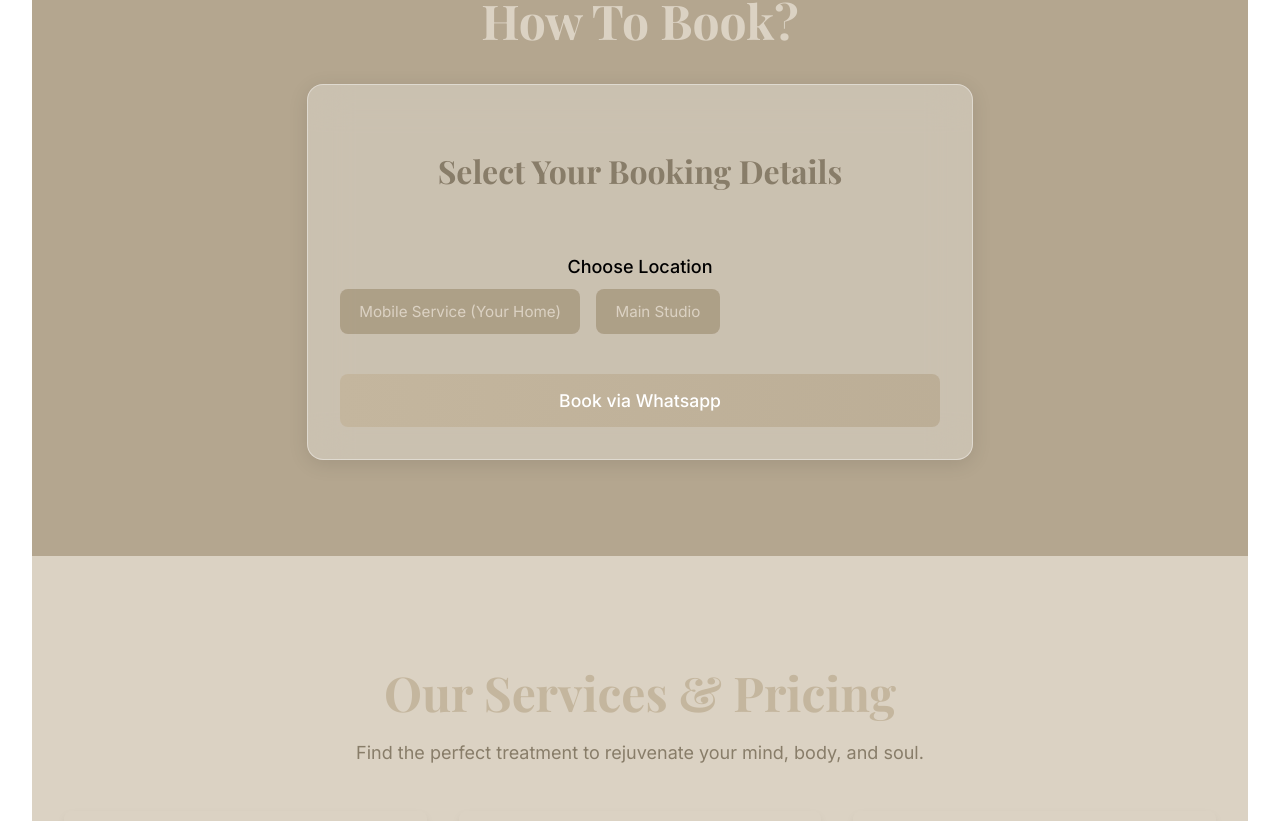
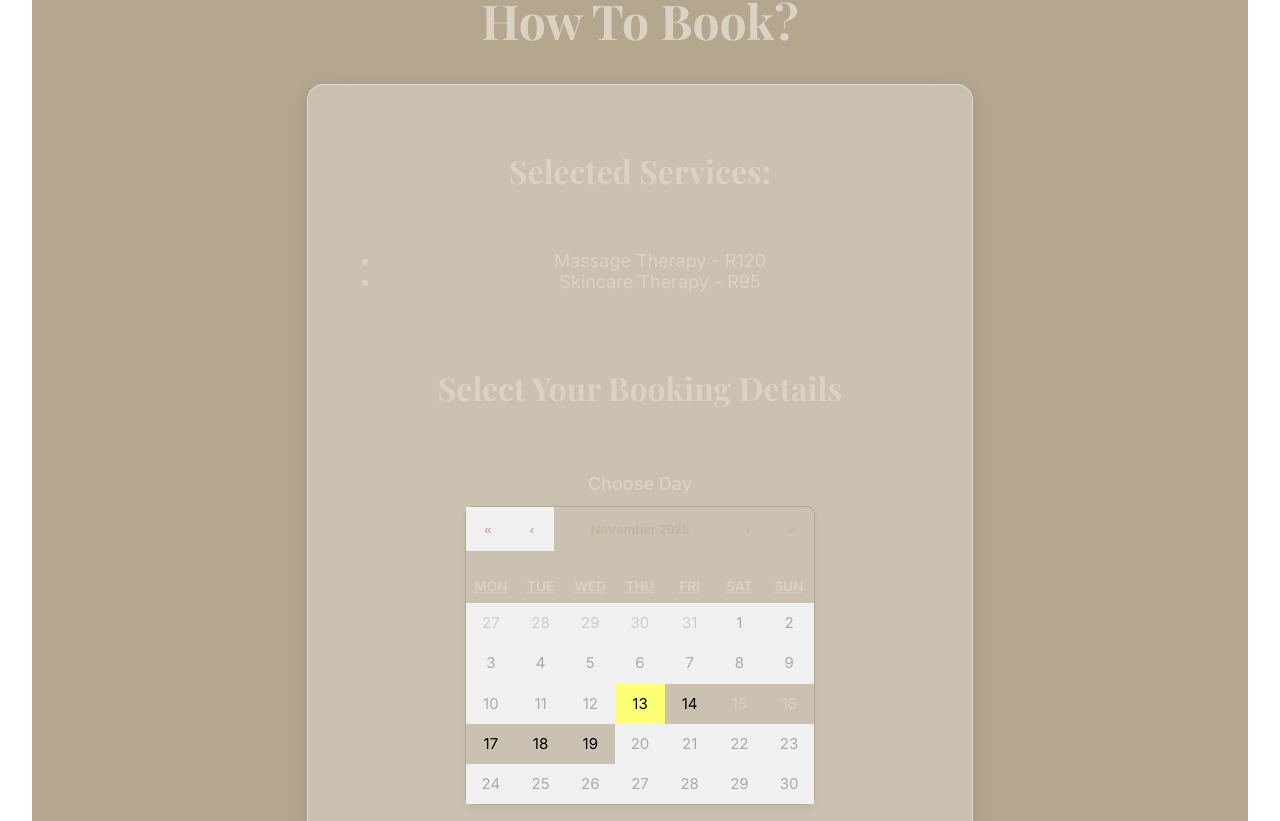
Before and after one commit to NgomsoGaya/mobilespa, a React (Vite) app: page / in a window 1280 px wide. Shown: the part 2119-2940 px from the top of the page. Built offline with nearby package versions, Linux system fonts and the light colour scheme.

Commit message:
Feat: Implement interactive calendar for DaySelector and BookingModal

```diff
--- a/package.json
+++ b/package.json
@@ -16,6 +16,7 @@
     "framer-motion": "^12.23.24",
     "gh-pages": "^6.3.0",
     "react": "^19.2.0",
+    "react-calendar": "^6.0.0",
     "react-dom": "^19.2.0",
     "react-intersection-observer": "^10.0.0",
     "react-slick": "^0.31.0",
--- /dev/null
+++ b/src/components/Forms/Booking/BookingModal.css
@@ -0,0 +1,73 @@
+.modal-overlay {
+  position: fixed;
+  top: 0;
+  left: 0;
+  right: 0;
+  bottom: 0;
+  background-color: rgba(0, 0, 0, 0.6);
+  display: flex;
+  justify-content: center;
+  align-items: center;
+  z-index: 1000;
+}
+
+.modal-content {
+  background-color: var(--color-surface);
+  padding: 2rem;
+  border-radius: 10px;
+  box-shadow: 0 5px 15px rgba(0, 0, 0, 0.3);
+  width: 90%;
+  max-width: 500px;
+  position: relative;
+}
+
+.modal-close {
+  position: absolute;
+  top: 1rem;
+  right: 1rem;
+  background: none;
+  border: none;
+  font-size: 1.5rem;
+  cursor: pointer;
+  color: var(--color-text-secondary);
+}
+
+.modal-content h2 {
+  color: var(--color-primary);
+  text-align: center;
+  margin-bottom: 1.5rem;
+}
+
+.modal-step-1 h3,
+.modal-step-2 h3 {
+  color: var(--color-text-primary);
+  margin-bottom: 1rem;
+}
+
+.modal-step-1 p {
+  color: var(--color-text-secondary);
+  margin-bottom: 0.5rem;
+}
+
+.modal-step-1 .button.primary,
+.modal-step-2 .button.primary {
+  margin-top: 1.5rem;
+  width: 100%;
+}
+
+.share-location-text {
+  text-align: center;
+  margin: 1rem 0;
+  color: var(--color-text-secondary);
+}
+
+.modal-navigation {
+  display: flex;
+  justify-content: space-between;
+  margin-top: 1.5rem;
+  gap: 1rem;
+}
+
+.modal-navigation .button {
+  flex: 1;
+}
--- /dev/null
+++ b/src/components/Forms/Booking/BookingModal.jsx
@@ -0,0 +1,121 @@
+import React, { useState } from 'react';
+import Button from '../../UI/Button';
+import InputField from '../InputField';
+import './BookingModal.css';
+
+const BookingModal = ({ isOpen, onClose, bookingDetails }) => {
+  const [step, setStep] = useState(1);
+  const [customerDetails, setCustomerDetails] = useState({
+    name: '',
+    email: '',
+    phone: '',
+    address: '',
+  });
+
+  if (!isOpen) return null;
+
+  const handleInputChange = (e) => {
+    const { name, value } = e.target;
+    setCustomerDetails((prevDetails) => ({ ...prevDetails, [name]: value }));
+  };
+
+  const handleNextStep = () => {
+    setStep(2);
+  };
+
+  const handlePreviousStep = () => {
+    setStep(1);
+  };
+
+  const handleConfirmBooking = () => {
+    // Here you would integrate with WhatsApp
+    const { selectedDay, selectedTime, selectedServices } = bookingDetails;
+    const servicesList = selectedServices.map(service => `- ${service.name} (${service.price})`).join('\\n');
+
+    const message = `
+      Hello, I'd like to book a service with the following details:
+      *Selected Services:*\\n${servicesList}
+      *Date:* ${selectedDay.toDateString()}
+      *Time:* ${selectedTime}
+      *Customer Name:* ${customerDetails.name}
+      *Customer Email:* ${customerDetails.email}
+      *Customer Phone:* ${customerDetails.phone}
+      *Address:* ${customerDetails.address}
+    `;
+    const whatsappUrl = `https://wa.me/YOUR_WHATSAPP_NUMBER?text=${encodeURIComponent(message)}`;
+    window.open(whatsappUrl, '_blank');
+    onClose();
+  };
+
+  return (
+    <div className="modal-overlay">
+      <div className="modal-content">
+        <button className="modal-close" onClick={onClose}>&times;</button>
+        <h2>Confirm Your Booking</h2>
+
+        {step === 1 && (
+          <div className="modal-step-1">
+            <h3>Booking Summary</h3>
+            <p><strong>Date:</strong> {bookingDetails.selectedDay?.toDateString()}</p>
+            <p><strong>Time:</strong> {bookingDetails.selectedTime}</p>
+            <p><strong>Services:</strong></p>
+            <ul className="modal-services-list">
+              {bookingDetails.selectedServices.map(service => (
+                <li key={service.id}>{service.name} - {service.price}</li>
+              ))}
+            </ul>
+
+            <h3>Your Details</h3>
+            <InputField
+              label="Name"
+              type="text"
+              name="name"
+              value={customerDetails.name}
+              onChange={handleInputChange}
+              placeholder="Your Full Name"
+            />
+            <InputField
+              label="Email"
+              type="email"
+              name="email"
+              value={customerDetails.email}
+              onChange={handleInputChange}
+              placeholder="Your Email Address"
+            />
+            <InputField
+              label="Phone"
+              type="tel"
+              name="phone"
+              value={customerDetails.phone}
+              onChange={handleInputChange}
+              placeholder="Your Phone Number"
+            />
+            <Button type="primary" onClick={handleNextStep}>Continue</Button>
+          </div>
+        )}
+
+        {step === 2 && (
+          <div className="modal-step-2">
+            <h3>Location Details</h3>
+            <InputField
+              label="Address"
+              type="textarea"
+              name="address"
+              value={customerDetails.address}
+              onChange={handleInputChange}
+              placeholder="Enter your full address"
+            />
+            <p className="share-location-text">Or share your current location:</p>
+            <Button type="secondary" onClick={() => alert('Location sharing not implemented yet!')}>Share Location</Button>
+            <div className="modal-navigation">
+              <Button type="secondary" onClick={handlePreviousStep}>Back</Button>
+              <Button type="primary" onClick={handleConfirmBooking}>Confirm Booking</Button>
+            </div>
+          </div>
+        )}
+      </div>
+    </div>
+  );
+};
+
+export default BookingModal;
--- a/src/components/Forms/Booking/BookingSelector.css
+++ b/src/components/Forms/Booking/BookingSelector.css
@@ -9,18 +9,18 @@
 
 .booking-selector h3 {
   font-family: 'Playfair Display', serif;
-  color: var(--color-charcoal-text);
+  color: var(--color-text-primary);
   text-align: center;
   margin-bottom: 1rem;
 }
 
-.booking-selector .button-primary {
+.booking-selector .button.primary {
   width: 100%;
   padding: 1rem;
   font-size: 1.1rem;
 }
 
-.booking-selector .button-primary:disabled {
-  background-color: var(--color-secondary-bg);
+.booking-selector .button.primary:disabled {
+  background-color: var(--color-text-secondary);
   cursor: not-allowed;
 }
--- a/src/components/Forms/Booking/BookingSelector.jsx
+++ b/src/components/Forms/Booking/BookingSelector.jsx
@@ -1,20 +1,12 @@
 import React, { useState } from 'react';
-import LocationSelector from './LocationSelector';
 import DaySelector from './DaySelector';
 import TimeSelector from './TimeSelector';
 import Button from '../../UI/Button';
 import './BookingSelector.css';
 
-const BookingSelector = () => {
-  const [selectedLocation, setSelectedLocation] = useState(null);
+const BookingSelector = ({ onContinue, selectedServices }) => {
   const [selectedDay, setSelectedDay] = useState(null);
   const [selectedTime, setSelectedTime] = useState(null);
-
-  const handleLocationSelect = (location) => {
-    setSelectedLocation(location);
-    setSelectedDay(null); // Reset day and time if location changes
-    setSelectedTime(null);
-  };
 
   const handleDaySelect = (day) => {
     setSelectedDay(day);
@@ -25,24 +17,18 @@ const BookingSelector = () => {
     setSelectedTime(time);
   };
 
-  const handleBookNow = () => {
-    if (selectedLocation && selectedDay && selectedTime) {
-      alert(`Booking confirmed for ${selectedLocation} on ${selectedDay.toDateString()} at ${selectedTime}`);
-      // In a real application, you would send this data to a backend
+  const handleContinueClick = () => {
+    if (selectedDay && selectedTime) {
+      // Assuming a default location since location selection is removed
+      const selectedLocation = { id: 'mobile', name: 'Mobile Service (Your Home)' };
+      onContinue({ selectedLocation, selectedDay, selectedTime });
     } else {
-      alert('Please select a location, day, and time.');
+      alert('Please select a day and time.');
     }
   };
 
-  // Dummy data for demonstration
-  const locations = [
-    { id: 'mobile', name: 'Mobile Service (Your Home)' },
-    { id: 'studio', name: 'Main Studio' },
-  ];
-
-  const getAvailableDays = (locationId) => {
-    // In a real app, this would fetch available days from a backend based on location
-    if (!locationId) return [];
+  const getAvailableDays = () => {
+    // In a real app, this would fetch available days from a backend
     const today = new Date();
     const available = [];
     for (let i = 0; i < 7; i++) {
@@ -53,32 +39,31 @@ const BookingSelector = () => {
     return available;
   };
 
-  const getAvailableTimes = (locationId, day) => {
-    // In a real app, this would fetch available times from a backend based on location and day
-    if (!locationId || !day) return [];
+  const getAvailableTimes = (day) => {
+    // In a real app, this would fetch available times from a backend based on day
+    if (!day) return [];
     const times = ['9:00 AM', '10:30 AM', '12:00 PM', '2:00 PM', '3:30 PM', '5:00 PM'];
     return times;
   };
 
-  const availableDays = getAvailableDays(selectedLocation?.id);
-  const availableTimes = getAvailableTimes(selectedLocation?.id, selectedDay);
+  const availableDays = getAvailableDays();
+  const availableTimes = getAvailableTimes(selectedDay);
 
   return (
     <div className="booking-selector card">
+      <h3>Selected Services:</h3>
+      <ul className="selected-services-list">
+        {selectedServices.map(service => (
+          <li key={service.id}>{service.name} - {service.price}</li>
+        ))}
+      </ul>
       <h3>Select Your Booking Details</h3>
-      <LocationSelector
-        locations={locations}
-        selectedLocation={selectedLocation}
-        onSelectLocation={handleLocationSelect}
+      <DaySelector
+        availableDays={availableDays}
+        selectedDay={selectedDay}
+        onSelectDay={handleDaySelect}
       />
-      {selectedLocation && (
-        <DaySelector
-          availableDays={availableDays}
-          selectedDay={selectedDay}
-          onSelectDay={handleDaySelect}
-        />
-      )}
-      {selectedLocation && selectedDay && (
+      {selectedDay && (
         <TimeSelector
           availableTimes={availableTimes}
           selectedTime={selectedTime}
@@ -88,10 +73,10 @@ const BookingSelector = () => {
       <Button
         type="primary"
         size="large"
-        onClick={handleBookNow}
-        disabled={!selectedLocation || !selectedDay || !selectedTime}
+        onClick={handleContinueClick}
+        disabled={!selectedDay || !selectedTime}
       >
-        Book via Whatsapp
+        Continue
       </Button>
     </div>
   );
--- a/src/components/Forms/Booking/DaySelector.css
+++ b/src/components/Forms/Booking/DaySelector.css
@@ -4,49 +4,60 @@
 
 .day-selector h4 {
   font-family: 'Inter', sans-serif;
-  color: black; /* Updated from --charcoal-text */
+  color: var(--color-text-primary);
   margin-bottom: 0.8rem;
   font-weight: 500;
-}
-
-.day-options {
-  display: flex;
-  gap: 0.75rem;
-  overflow-x: auto; /* Enable horizontal scrolling for many days */
-  padding-bottom: 0.5rem; /* Space for scrollbar */
-  -webkit-overflow-scrolling: touch; /* Smooth scrolling on iOS */
-}
-
-.day-option {
-  flex-shrink: 0; /* Prevent items from shrinking */
-  background-color: rgba(167, 153, 127, 0.815); /* Updated from --off-white */
-  border: 1px solid var(--color-grey); /* Updated from --soft-grey */
-  padding: 0.7rem 1rem;
-  border-radius: 8px;
-  cursor: pointer;
-  font-family: 'Inter', sans-serif;
-  font-size: 0.9rem;
-  color: var(--color-text); /* Updated from --charcoal-text */
-  transition: all 0.3s ease;
-  min-width: 90px; /* Ensure consistent width */
   text-align: center;
 }
 
-.day-option:hover {
-  border-color: var(--color-primary);
-  box-shadow: 0 2px 8px rgba(0, 0, 0, 0.05);
+/* Custom styles for react-calendar */
+.react-calendar-custom {
+  border: 1px solid var(--color-accent);
+  border-radius: 8px;
+  font-family: var(--font-body);
+  width: 100%;
+  max-width: 350px;
+  margin: 0 auto;
+  background-color: var(--color-surface);
+  box-shadow: 0 4px 10px rgba(0, 0, 0, 0.05);
 }
 
-.day-option.selected {
-  background-color: var(--color-primary);
-  color: white;
-  border-color: var(--color-primary);
-  box-shadow: 0 4px 10px rgba(0, 0, 0, 0.1);
+.react-calendar__navigation button {
+  color: var(--color-primary);
+  font-weight: bold;
+}
+
+.react-calendar__month-view__days__day--weekend {
+  color: var(--color-text-secondary);
+}
+
+.react-calendar__tile--active {
+  background-color: var(--color-primary) !important;
+  color: var(--color-white) !important;
+  border-radius: 50%;
+}
+
+.react-calendar__tile--active:enabled:hover,
+.react-calendar__tile--active:enabled:focus {
+  background-color: var(--color-accent) !important;
+}
+
+.react-calendar__tile:enabled:hover,
+.react-calendar__tile:enabled:focus {
+  background-color: var(--color-secondary-bg);
+  border-radius: 50%;
+}
+
+.react-calendar__tile--disabled {
+  background-color: var(--color-background);
+  color: var(--color-text-secondary);
+  opacity: 0.6;
 }
 
 .no-availability {
-  color: var(--color-text); /* Updated from --charcoal-text */
+  color: var(--color-text-secondary);
   font-style: italic;
   text-align: center;
   width: 100%;
+  margin-top: 1rem;
 }
--- a/src/components/Forms/Booking/DaySelector.jsx
+++ b/src/components/Forms/Booking/DaySelector.jsx
@@ -1,29 +1,38 @@
 import React from 'react';
+import Calendar from 'react-calendar';
+import 'react-calendar/dist/Calendar.css'; // Default react-calendar styles
 import './DaySelector.css';
 
 const DaySelector = ({ availableDays, selectedDay, onSelectDay }) => {
+  // Filter out times from availableDays for comparison with selectedDay
+  const availableDates = availableDays.map(date => new Date(date.getFullYear(), date.getMonth(), date.getDate()));
+
+  const tileDisabled = ({ date, view }) => {
+    // Disable tiles in month view only
+    if (view === 'month') {
+      // Check if date is in the availableDates array
+      return !availableDates.some(availableDate =>
+        availableDate.getFullYear() === date.getFullYear() &&
+        availableDate.getMonth() === date.getMonth() &&
+        availableDate.getDate() === date.getDate()
+      );
+    }
+    return false;
+  };
+
   return (
     <div className="day-selector">
       <h4>Choose Day</h4>
-      <div className="day-options">
-        {availableDays.length > 0 ? (
-          availableDays.map((day) => {
-            const dayString = day.toLocaleDateString('en-US', { weekday: 'short', month: 'short', day: 'numeric' });
-            const isSelected = selectedDay && selectedDay.toDateString() === day.toDateString();
-            return (
-              <button
-                key={day.toISOString()}
-                className={`day-option ${isSelected ? 'selected' : ''}`}
-                onClick={() => onSelectDay(day)}
-              >
-                {dayString}
-              </button>
-            );
-          })
-        ) : (
-          <p className="no-availability">No days available for this location.</p>
-        )}
-      </div>
+      <Calendar
+        onChange={onSelectDay}
+        value={selectedDay}
+        minDate={new Date()} // Cannot select past dates
+        tileDisabled={tileDisabled}
+        className="react-calendar-custom" // Custom class for styling
+      />
+      {availableDays.length === 0 && (
+        <p className="no-availability">No days available.</p>
+      )}
     </div>
   );
 };
--- a/src/components/Forms/Booking/LocationSelector.css
+++ b/src/components/Forms/Booking/LocationSelector.css
@@ -4,7 +4,7 @@
 
 .location-selector h4 {
   font-family: 'Inter', sans-serif;
-  color: black;
+  color: var(--color-text-primary);
   margin-bottom: 0.8rem;
   font-weight: 500;
 }
@@ -16,14 +16,14 @@
 }
 
 .location-option {
-  background-color: rgba(167, 153, 127, 0.815); /* Updated from --off-white */
-  border: 1px solid var(--color-grey); /* Updated from --soft-grey */
+  background-color: var(--color-surface);
+  border: 1px solid var(--color-accent);
   padding: 0.8rem 1.2rem;
   border-radius: 8px;
   cursor: pointer;
   font-family: 'Inter', sans-serif;
   font-size: 0.95rem;
-  color: var(--color-text); /* Updated from --charcoal-text */
+  color: var(--color-text-primary);
   transition: all 0.3s ease;
 }
 
@@ -34,7 +34,7 @@
 
 .location-option.selected {
   background-color: var(--color-primary);
-  color: white;
+  color: var(--color-white);
   border-color: var(--color-primary);
   box-shadow: 0 4px 10px rgba(0, 0, 0, 0.1);
 }
--- a/src/sections/CTASection.jsx
+++ b/src/sections/CTASection.jsx
@@ -1,15 +1,43 @@
-import React from 'react';
+import React, { useState } from 'react';
 import FadeInOnScroll from '../components/Transitions/FadeInOnScroll';
-import BookingSelector from '../components/Forms/Booking/BookingSelector'; // Import the new BookingSelector
+import BookingSelector from '../components/Forms/Booking/BookingSelector';
+import BookingModal from '../components/Forms/Booking/BookingModal';
 import './CTASection.css';
 
 const CTASection = () => {
+  const [isModalOpen, setIsModalOpen] = useState(false);
+  const [bookingDetails, setBookingDetails] = useState(null);
+
+  // Dummy data for selected services - this would come from a service selection mechanism
+  const [selectedServices, setSelectedServices] = useState([
+    { id: 'massage', name: 'Massage Therapy', price: 'R120' },
+    { id: 'facial', name: 'Skincare Therapy', price: 'R95' },
+  ]);
+
+  const handleContinueBooking = (details) => {
+    setBookingDetails({ ...details, selectedServices }); // Pass selected services to modal
+    setIsModalOpen(true);
+  };
+
+  const handleCloseModal = () => {
+    setIsModalOpen(false);
+    setBookingDetails(null);
+  };
+
   return (
     <section className="cta-section" id="cta-section">
       <FadeInOnScroll>
         <h2 className="cta-title">How To Book?</h2>
-        <BookingSelector /> {/* Use the new BookingSelector component */}
+        <BookingSelector onContinue={handleContinueBooking} selectedServices={selectedServices} />
       </FadeInOnScroll>
+
+      {isModalOpen && (
+        <BookingModal
+          isOpen={isModalOpen}
+          onClose={handleCloseModal}
+          bookingDetails={bookingDetails}
+        />
+      )}
     </section>
   );
 };
```
Also changed, not shown: src/components/Forms/Booking/TimeSelector.css (+6 -6 lines), 1 other file (tests, documents, lock files or other folders).
